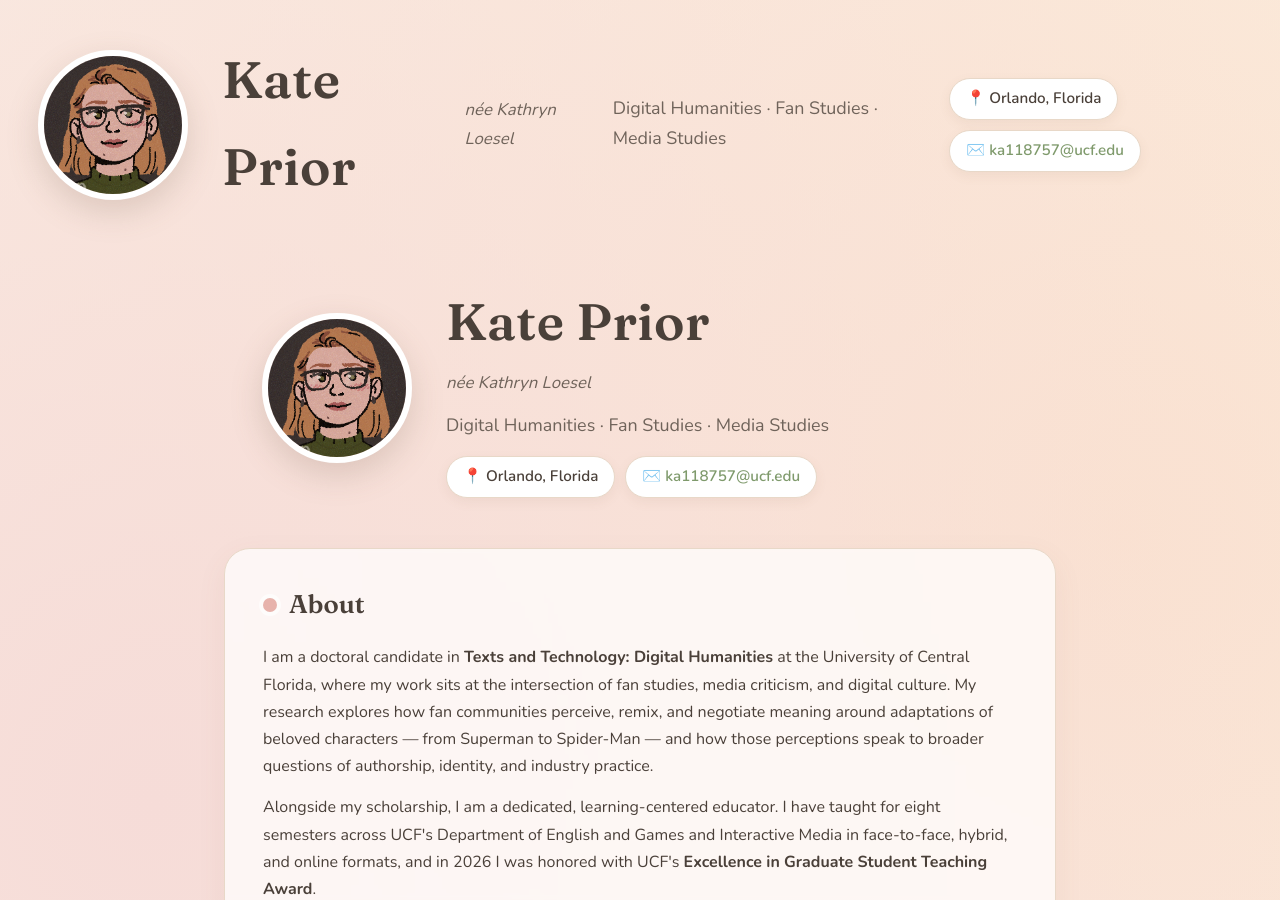
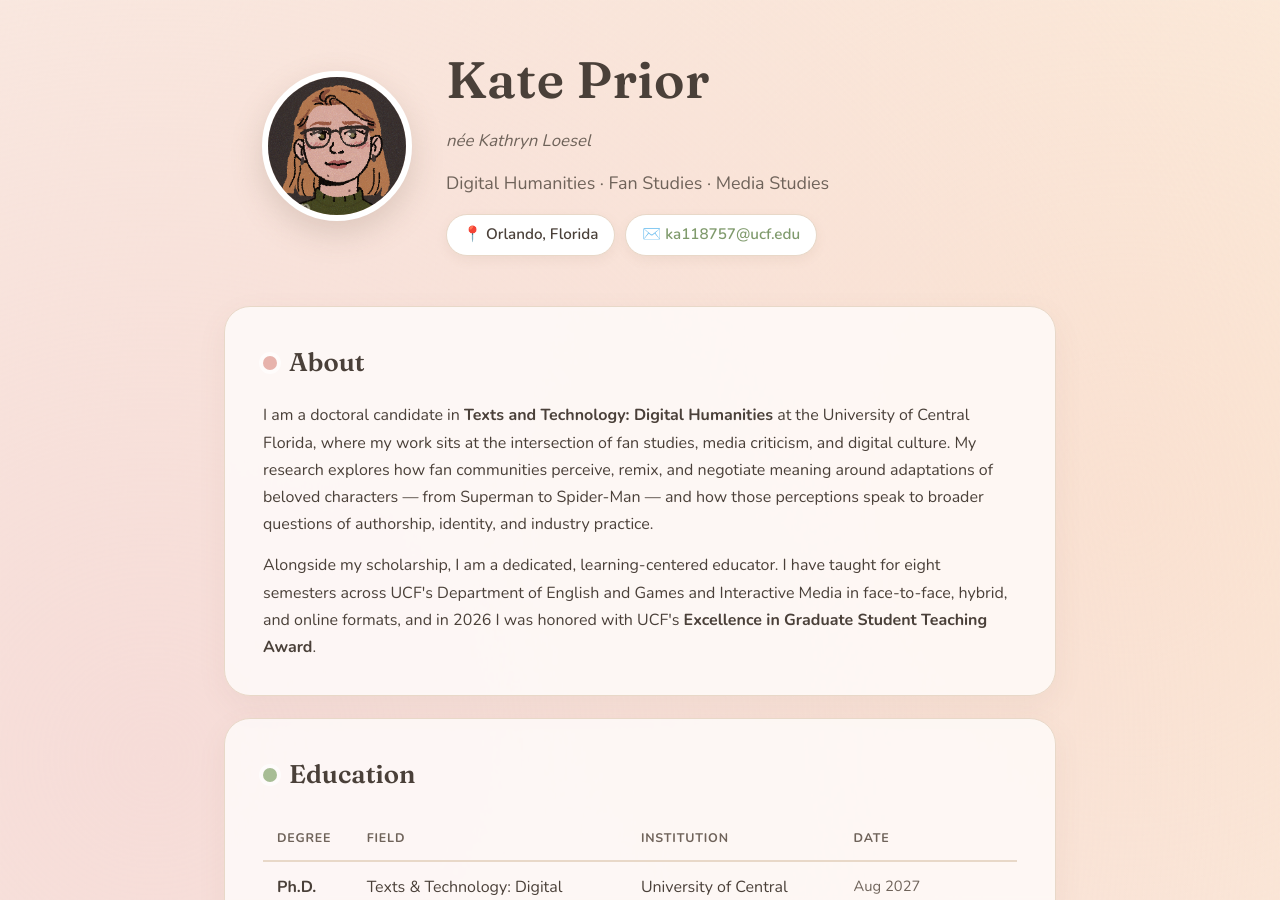
Before and after one commit to thekateprior/thekateprior.github.io, a Jekyll site: the page built from index.html, in a window 1280 px wide and 900 px high. Built offline with Jekyll 4.4.1, drawn with Linux system fonts in a browser that asks for light colours.

Commit message:
Remove duplicate hero on main
main accumulated the stale duplicate hero through earlier PR merges; sync
index.html to the corrected single-hero version from the working branch.

Co-Authored-By: Claude Opus 4.8 <noreply@anthropic.com>
Claude-Session: https://claude.ai/code/session_01W4sxfrwTBe4NAeUgzJaidp

```diff
--- a/index.html
+++ b/index.html
@@ -3,17 +3,6 @@ layout: default
 title: Kate Prior — Digital Humanities Portfolio
 description: Portfolio of Kate Prior — Digital Humanities scholar, educator, and media researcher at the University of Central Florida.
 ---
-
-  <header class="hero">
-    <img class="avatar" src="{{ '/pfp26_closeup.png' | relative_url }}" alt="Illustrated portrait of Kate Prior" />
-    <h1>Kate Prior</h1>
-    <div class="nee">née Kathryn Loesel</div>
-    <p class="tagline">Digital Humanities · Fan Studies · Media Studies</p>
-    <div class="contact">
-      <span class="chip">📍 Orlando, Florida</span>
-      <a class="chip" href="mailto:ka118757@ucf.edu">✉️ ka118757@ucf.edu</a>
-    </div>
-  </header>
 
   <div class="wrap">
 
```
